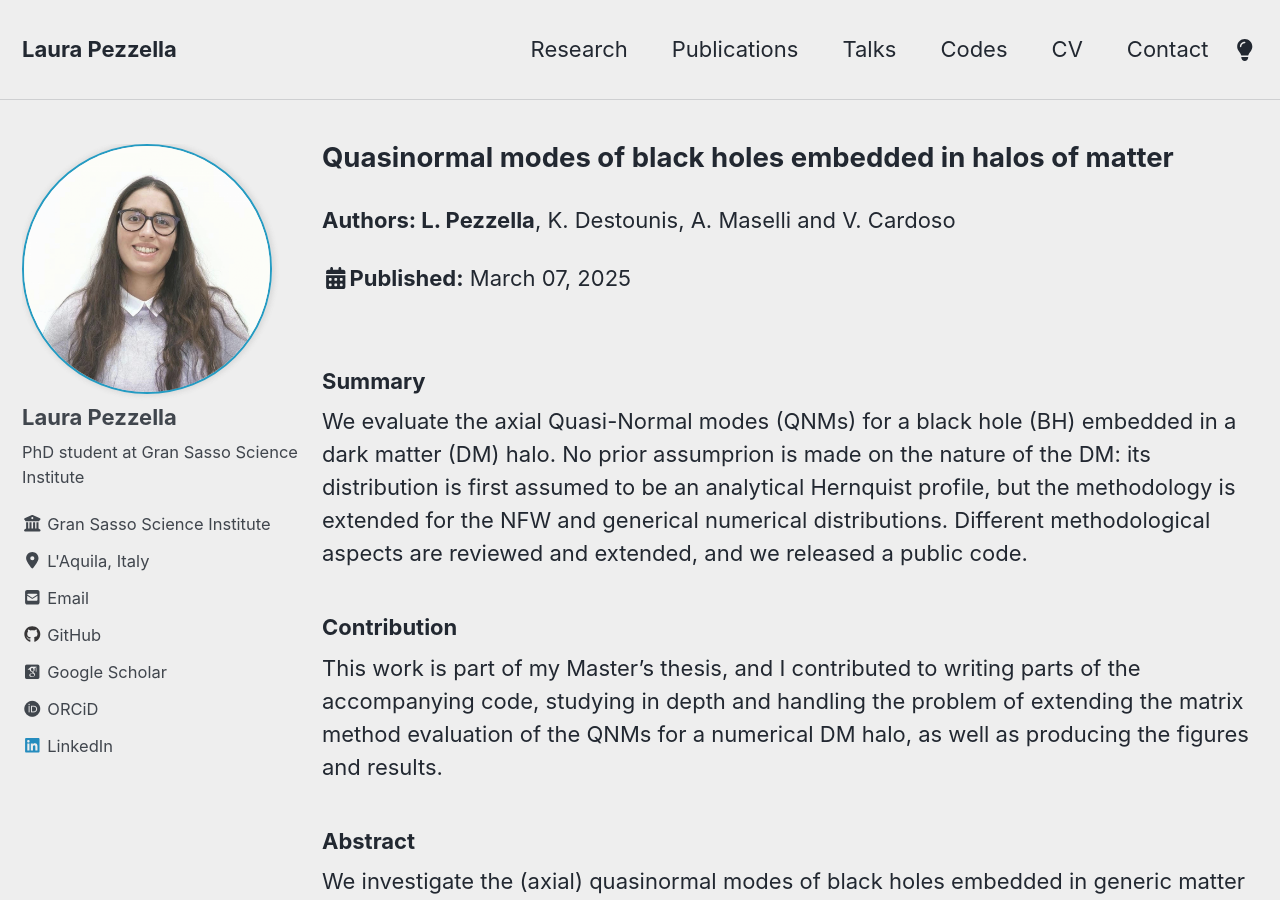
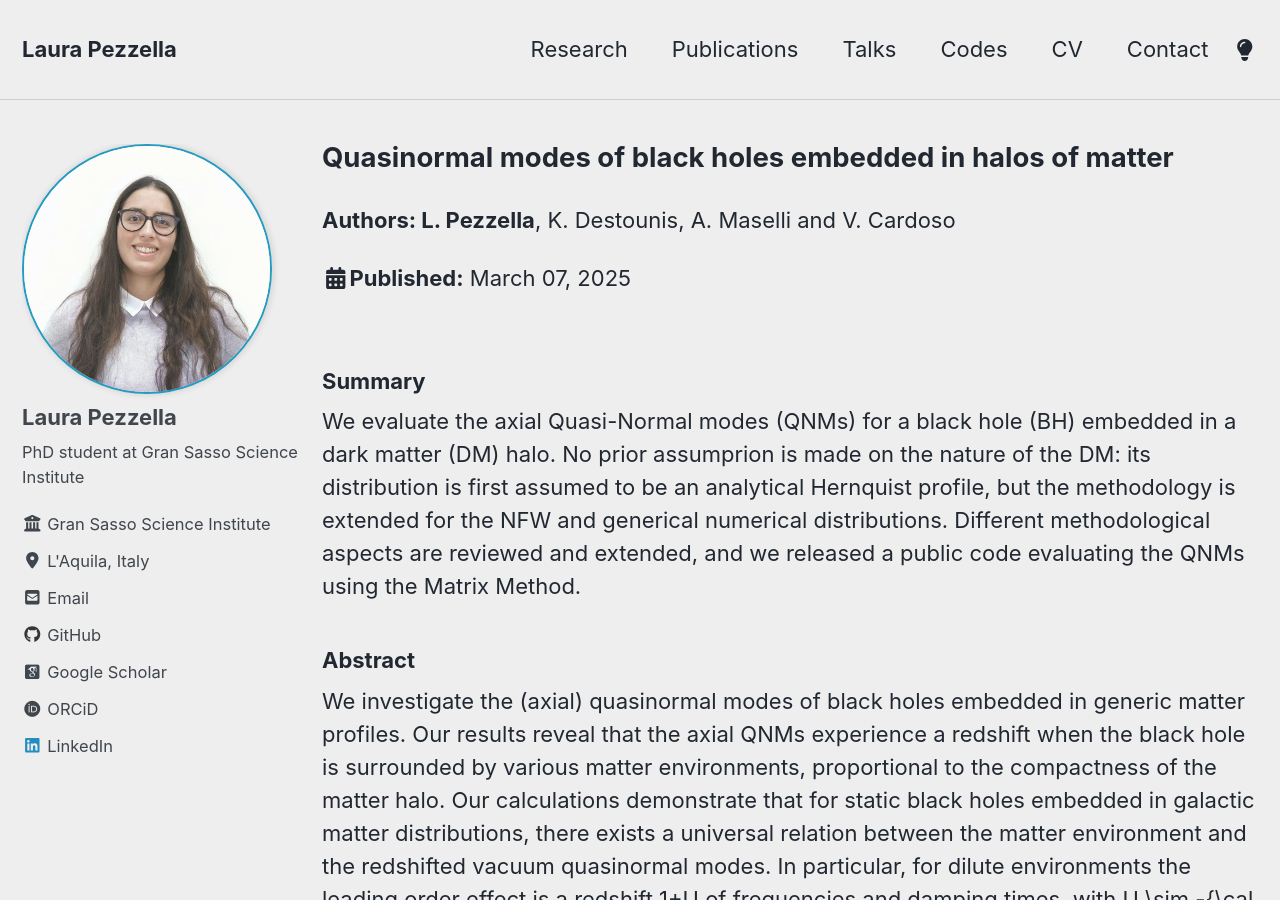
Before and after one commit to PezzLa/pezzla.github.io, a Jekyll site: the page built from _publications/publication1.md, in a window 1280 px wide and 900 px high. Built offline with Jekyll 4.4.1, drawn with Linux system fonts in a browser that asks for light colours; some web fonts are replaced; comment, search, counter and statistics services are not loaded.

Commit message:
Update publication1.md

```diff
--- a/_publications/publication1.md
+++ b/_publications/publication1.md
@@ -38,10 +38,8 @@ if (recid === "undefined") {
 
 ### Summary
 
-We evaluate the axial Quasi-Normal modes (QNMs) for a black hole (BH) embedded in a dark matter (DM) halo. No prior assumprion is made on the nature of the DM: its distribution is first assumed to be an analytical Hernquist profile, but the methodology is extended for the NFW and generical numerical distributions. Different methodological aspects are reviewed and extended, and we released a public code.
+We evaluate the axial Quasi-Normal modes (QNMs) for a black hole (BH) embedded in a dark matter (DM) halo. No prior assumprion is made on the nature of the DM: its distribution is first assumed to be an analytical Hernquist profile, but the methodology is extended for the NFW and generical numerical distributions. Different methodological aspects are reviewed and extended, and we released a public code evaluating the QNMs using the Matrix Method.
 
-### Contribution
-This work is part of my Master's thesis, and I contributed to writing parts of the accompanying code, studying in depth and handling the problem of extending the matrix method evaluation of the QNMs for a numerical DM halo, as well as producing the figures and results.
 
 ### Abstract
 We investigate the (axial) quasinormal modes of black holes embedded in generic matter profiles. Our results reveal that the axial QNMs experience a redshift when the black hole is surrounded by various matter environments, proportional to the compactness of the matter halo. Our calculations demonstrate that for static black holes embedded in galactic matter distributions, there exists a universal relation between the matter environment and the redshifted vacuum quasinormal modes. In particular, for dilute environments the leading order effect is a redshift 1+U of frequencies and damping times, with U \sim -{\cal C} the Newtonian potential of the environment at its center, which scales with its compactness {\cal C}.
```
